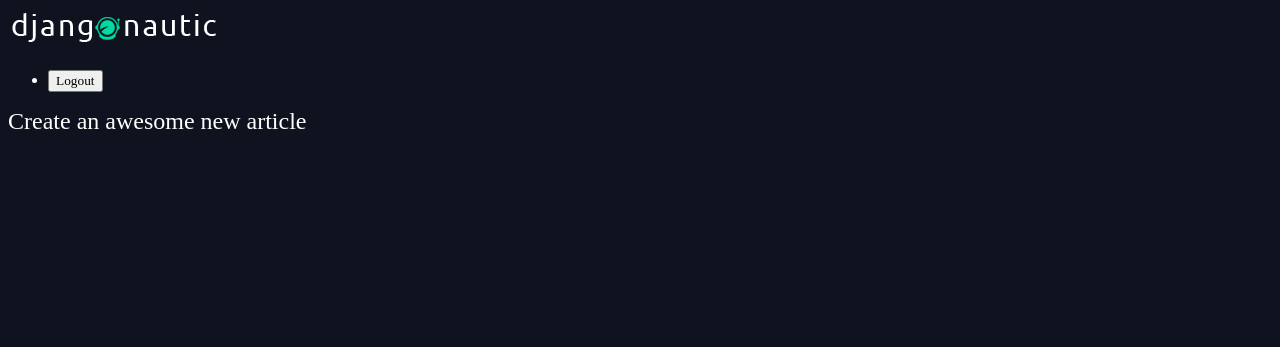
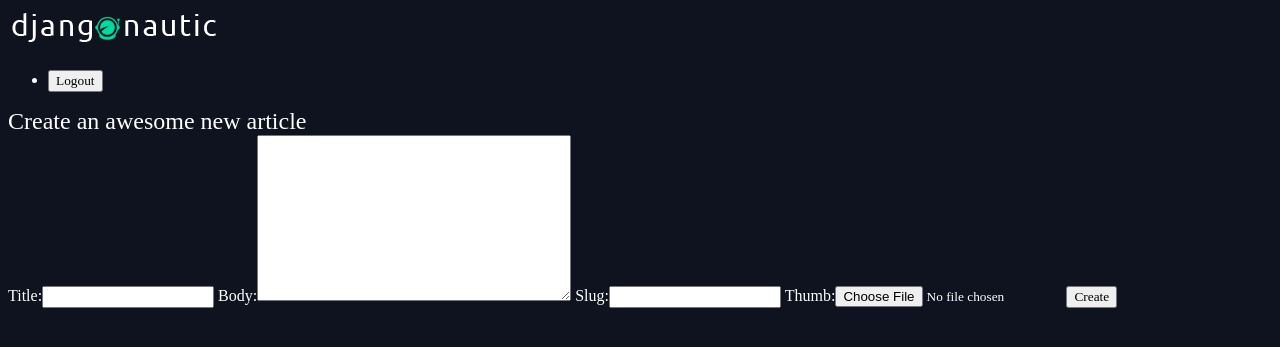
Before and after one commit to Namratabramhankar/Django-Practice, a Django app: page /articles/create/ in a window 1280 px wide. Shown: the top 347 px of the page. Run offline with Django 3.2, Linux system fonts and the light colour scheme; a user stored in the database is signed in.

Commit message:
Practice Codes

```diff
--- a/djangoproj/articles/Templates/articles/article_create.html
+++ b/djangoproj/articles/Templates/articles/article_create.html
@@ -3,6 +3,11 @@
 {% block content%}
 <div class="create-article">
     <h2>Create an awesome new article</h2>
+    <form class="site-form" action="{% url 'articles:create'%}" method="post" enctype="multipart/form-data">
+        {% csrf_token%}
+        {{form}}
+        <input type="submit" value="Create">
+    </form>
 </div>
 
 {% endblock%}
--- /dev/null
+++ b/djangoproj/articles/forms.py
@@ -0,0 +1,7 @@
+from django import forms
+from .import models
+
+class CreateArticle(forms.ModelForm):
+    class Meta:
+        model = models.Article
+        fields = ['title','body','slug','thumb']
--- a/djangoproj/articles/models.py
+++ b/djangoproj/articles/models.py
@@ -1,4 +1,5 @@
 from django.db import models
+from django.contrib.auth.models import User
 
 # Create your models here.
 class Article(models.Model):
@@ -7,7 +8,7 @@ class Article(models.Model):
     body = models.TextField()
     date = models.DateTimeField(auto_now_add=True)
     thumb = models.ImageField(default='default.png',blank=True)
-    #add in author later
+    author = models.ForeignKey(User,on_delete=models.CASCADE,default=None)
 
 def __str__(self):
     return self.title
--- a/djangoproj/articles/views.py
+++ b/djangoproj/articles/views.py
@@ -1,7 +1,8 @@
-from django.shortcuts import render
+from django.shortcuts import render,redirect
 from .models import Article
 from django.http import HttpResponse
 from django.contrib.auth.decorators import login_required
+from .import forms
 
 # Create your views here.
 def article_list(request):
@@ -16,4 +17,10 @@ def articles_details(request,slug):
 @login_required(login_url="/accounts/login/")
 
 def article_create(request):
-    return render(request,"articles/article_create.html")
+    if request.method=='POST':
+        form = forms.CreateArticle(request.POST,request.FILES)
+        if form.is_valid:
+            return redirect('articles:list')
+    else:
+        form = forms.CreateArticle()
+    return render(request,"articles/article_create.html",{'form':form})
```
Also changed, not shown: djangoproj/articles/migrations/0003_article_author.py (added), djangoproj/db.sqlite3.
